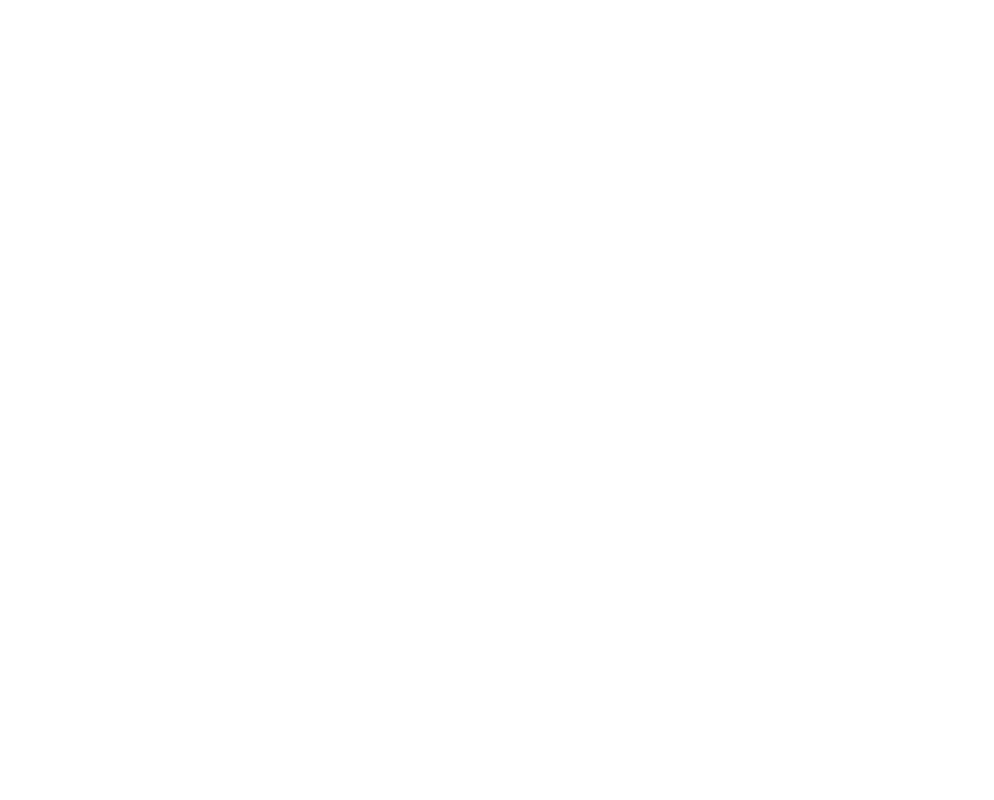
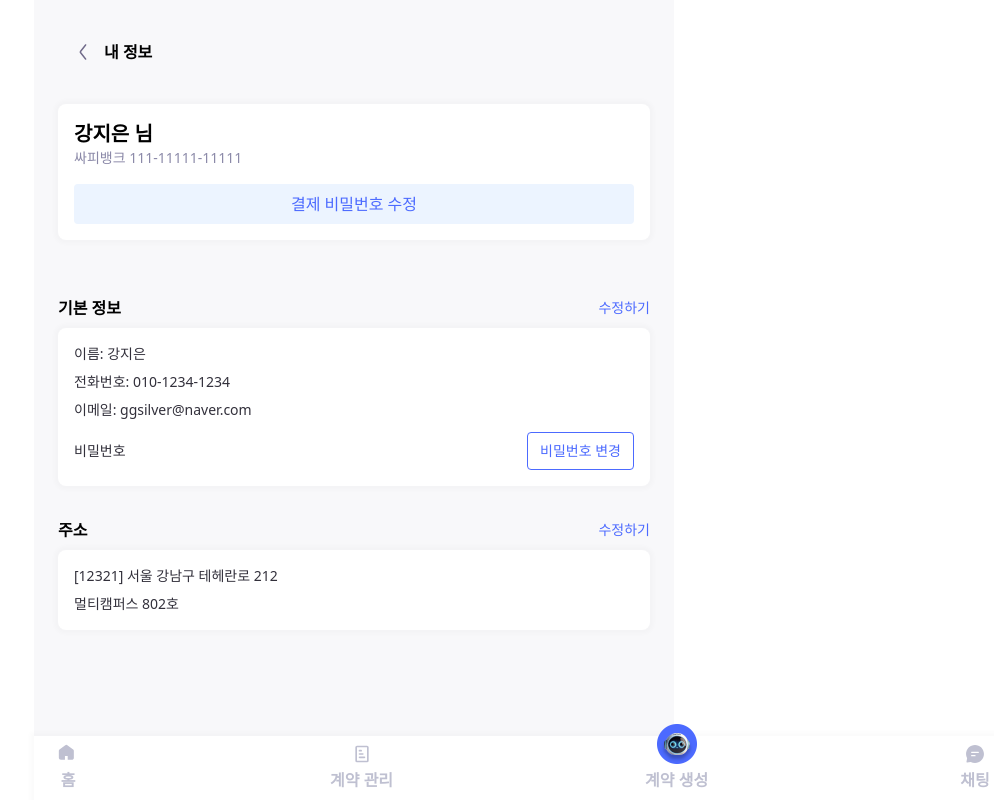
Before and after one commit to FormMate205/FormMate, a React (Vite) app in the folder Frontend/: page /myinfo in a window 1280 px wide. Before the commit this address had no page. Shown: the whole page, without its empty margins (286-1280 px from the left). Built offline with nearby package versions, Linux system fonts and the light colour scheme; a web font is replaced by a local one.

Commit message:
publish: 내 정보 페이지 퍼블리싱 (진행중)

```diff
--- a/Frontend/src/app/App.tsx
+++ b/Frontend/src/app/App.tsx
@@ -15,6 +15,7 @@
     AccountRegist,
     AccountVerify,
     AccountPassword,
+    MyInfo,
 } from '@/pages';
 import Transaction from '@/pages/transaction/Transaction';
 import LayoutProvider from './provider/LayoutProvider';
@@ -49,6 +50,7 @@
                         path='/account/password'
                         element={<AccountPassword />}
                     />
+                    <Route path='/myinfo' element={<MyInfo />} />
                 </Route>
             </Routes>
         </BrowserRouter>
--- a/Frontend/src/pages/index.tsx
+++ b/Frontend/src/pages/index.tsx
@@ -14,3 +14,4 @@
 export { default as AccountRegist } from './account/AccountRegist';
 export { default as AccountVerify } from './account/AccountVerify';
 export { default as AccountPassword } from './account/AccountPassword';
+export { default as MyInfo } from './myinfo/MyInfo';
--- /dev/null
+++ b/Frontend/src/pages/myinfo/MyInfo.tsx
@@ -0,0 +1,50 @@
+import { Footer, Header } from '@/widgets';
+import AddressInfo from './ui/AddressInfo';
+import MyAccount from './ui/MyAccount';
+import UserInfo from './ui/UserInfo';
+
+const MyInfo = () => {
+    // 임시 데이터 (API 연결 후 대체)
+    const userData = {
+        userName: '강지은',
+        phoneNumber: '010-1234-1234',
+        email: 'ggsilver@naver.com',
+        isOAuth: false,
+        hasAccount: true,
+        accountNumber: '싸피뱅크 111-11111-11111',
+        zipCode: '12321',
+        address: '서울 강남구 테헤란로 212',
+        detailAddress: '멀티캠퍼스 802호',
+    };
+
+    return (
+        <div className='bg-line-50'>
+            <div className='flex min-h-screen flex-col gap-6 p-6'>
+                <Header title='내 정보' />
+
+                <MyAccount
+                    hasAccount={userData.hasAccount}
+                    userName={userData.userName}
+                    accountNumber={userData.accountNumber}
+                />
+
+                <div className='mt-8'>
+                    <UserInfo
+                        isOAuth={userData.isOAuth}
+                        userName={userData.userName}
+                        phoneNumber={userData.phoneNumber}
+                        email={userData.email}
+                    />
+                    <AddressInfo
+                        zipCode={userData.zipCode}
+                        address={userData.address}
+                        detailAddress={userData.detailAddress}
+                    />
+                </div>
+            </div>
+            <Footer />
+        </div>
+    );
+};
+
+export default MyInfo;
--- /dev/null
+++ b/Frontend/src/pages/myinfo/index.tsx
@@ -0,0 +1,3 @@
+export { default as AddressInfo } from './ui/AddressInfo';
+export { default as MyAccount } from './ui/MyAccount';
+export { default as UserInfo } from './ui/UserInfo';
--- /dev/null
+++ b/Frontend/src/pages/myinfo/ui/AddressInfo.tsx
@@ -0,0 +1,22 @@
+interface AddressInfoProps {
+    zipCode: string;
+    address: string;
+    detailAddress: string;
+}
+
+const AddressInfo = ({ zipCode, address, detailAddress }: AddressInfoProps) => (
+    <section className='mt-8'>
+        <div className='mb-2 flex items-center justify-between'>
+            <h2 className='font-semibold'>주소</h2>
+            <button className='text-primary-500 text-sm'>수정하기</button>
+        </div>
+        <div className='text-line-950 rounded-lg bg-white p-4 text-sm shadow-sm'>
+            <p className='pb-2'>
+                [{zipCode}] {address}
+            </p>
+            <p>{detailAddress}</p>
+        </div>
+    </section>
+);
+
+export default AddressInfo;
--- /dev/null
+++ b/Frontend/src/pages/myinfo/ui/MyAccount.tsx
@@ -0,0 +1,22 @@
+import { Button } from '@/components/ui/button';
+import AccountInfo from '@/pages/home/ui/AccountInfo';
+
+interface MyAccountProps {
+    hasAccount: boolean;
+    accountNumber?: string;
+    userName?: string;
+}
+
+const MyAccount = ({ hasAccount, accountNumber, userName }: MyAccountProps) => {
+    if (!hasAccount) return <AccountInfo />;
+
+    return (
+        <div className='rounded-lg bg-white p-4 shadow-sm'>
+            <p className='text-xl font-semibold'>{userName} 님</p>
+            <p className='text-line-500 text-sm'>{accountNumber}</p>
+            <Button variant={'light'}>결제 비밀번호 수정</Button>
+        </div>
+    );
+};
+
+export default MyAccount;
--- /dev/null
+++ b/Frontend/src/pages/myinfo/ui/UserInfo.tsx
@@ -0,0 +1,35 @@
+import { Button } from '@/components/ui/button';
+
+interface UserInfoProps {
+    isOAuth: boolean;
+    userName: string;
+    phoneNumber: string;
+    email: string;
+}
+
+const UserInfo = ({ isOAuth, userName, phoneNumber, email }: UserInfoProps) => (
+    <section>
+        <div className='mb-2 flex items-center justify-between'>
+            <h2 className='font-semibold'>기본 정보</h2>
+            <button className='text-primary-500 text-sm'>수정하기</button>
+        </div>
+        <div className='text-line-950 rounded-lg bg-white p-4 text-sm shadow-sm'>
+            <p className='pb-2'>이름: {userName}</p>
+            <p className='pb-2'>전화번호: {phoneNumber}</p>
+            <p className='pb-2'>이메일: {email}</p>
+
+            {!isOAuth && (
+                <div className='mt-1 flex items-center justify-between'>
+                    <p>비밀번호</p>
+                    {/* <button className='text-primary-500 text-sm'>
+                        비밀번호 변경
+                    </button> */}
+
+                    <Button variant={'choiceEmpty'}>비밀번호 변경</Button>
+                </div>
+            )}
+        </div>
+    </section>
+);
+
+export default UserInfo;
--- a/Frontend/src/widgets/layout/footer/Footer.tsx
+++ b/Frontend/src/widgets/layout/footer/Footer.tsx
@@ -21,12 +21,13 @@
     };
 
     // 내정보로 이동
-    // const onNavigateHome = () => {
-    //     navigate('/');
-    // };
+    const onNavigateInfo = () => {
+        navigate('/myinfo');
+    };
 
     return (
-        <div className='flex w-full justify-between bg-white px-6 py-2 shadow-sm'>
+        <div className='fixed bottom-0 w-full bg-white shadow-sm'>
+            <div className='flex justify-between px-6 py-2'>
                 <button
                     className='flex flex-col items-center justify-end gap-1'
                     onClick={onNavigateHome}
@@ -46,13 +47,21 @@
                     className='flex flex-col items-center justify-end gap-1'
                     onClick={onNavigateChat}
                 >
-                <Icons name='chat-fill' size={20} className='fill-line-300' />
+                    <Icons
+                        name='chat-fill'
+                        size={20}
+                        className='fill-line-300'
+                    />
                     <p className='text-line-300 font-semibold'>채팅</p>
                 </button>
-            <button className='flex flex-col items-center justify-end gap-1'>
+                <button
+                    className='flex flex-col items-center justify-end gap-1'
+                    onClick={onNavigateInfo}
+                >
                     <Icons name='mypage' size={20} className='fill-line-300' />
                     <p className='text-line-300 font-semibold'>내 정보</p>
                 </button>
+            </div>
         </div>
     );
 };
```
Lines whose indentation alone changed are shown as unchanged.
